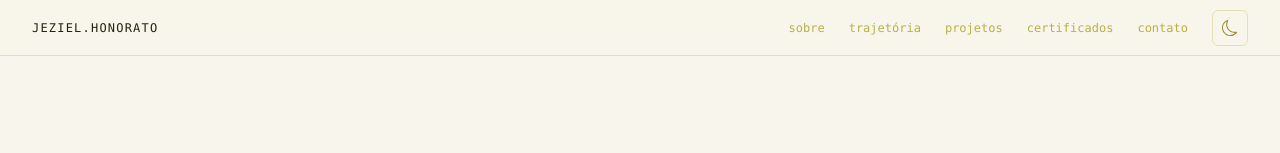
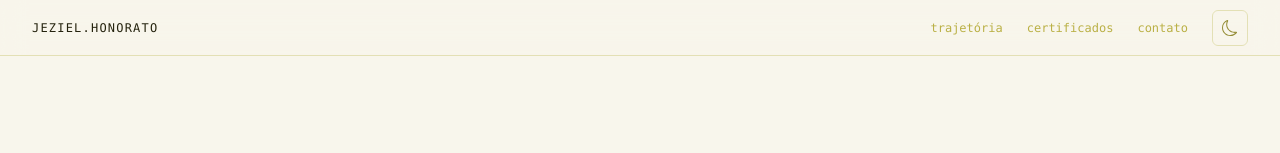
Before and after one commit to JezielHonorato/JezielHonorato.github.io, a Vue app in the folder vue-project/: page / in a window 1280 px wide. Shown: the top 153 px of the page. Built offline with nearby package versions, Linux system fonts and the light colour scheme; a web font is replaced by a local one.

Commit message:
Update Navbar.vue

```diff
--- a/vue-project/src/components/Navbar.vue
+++ b/vue-project/src/components/Navbar.vue
@@ -41,9 +41,7 @@ interface Link {
 }
 
 const links: Link[] = [
-  { label: 'sobre', href: '#sobre' },
   { label: 'trajetória', href: '#trajetoria' },
-  { label: 'projetos', href: '#projetos' },
   { label: 'certificados', href: '#certificados' },
   { label: 'contato', href: '#contato' },
 ]
```
